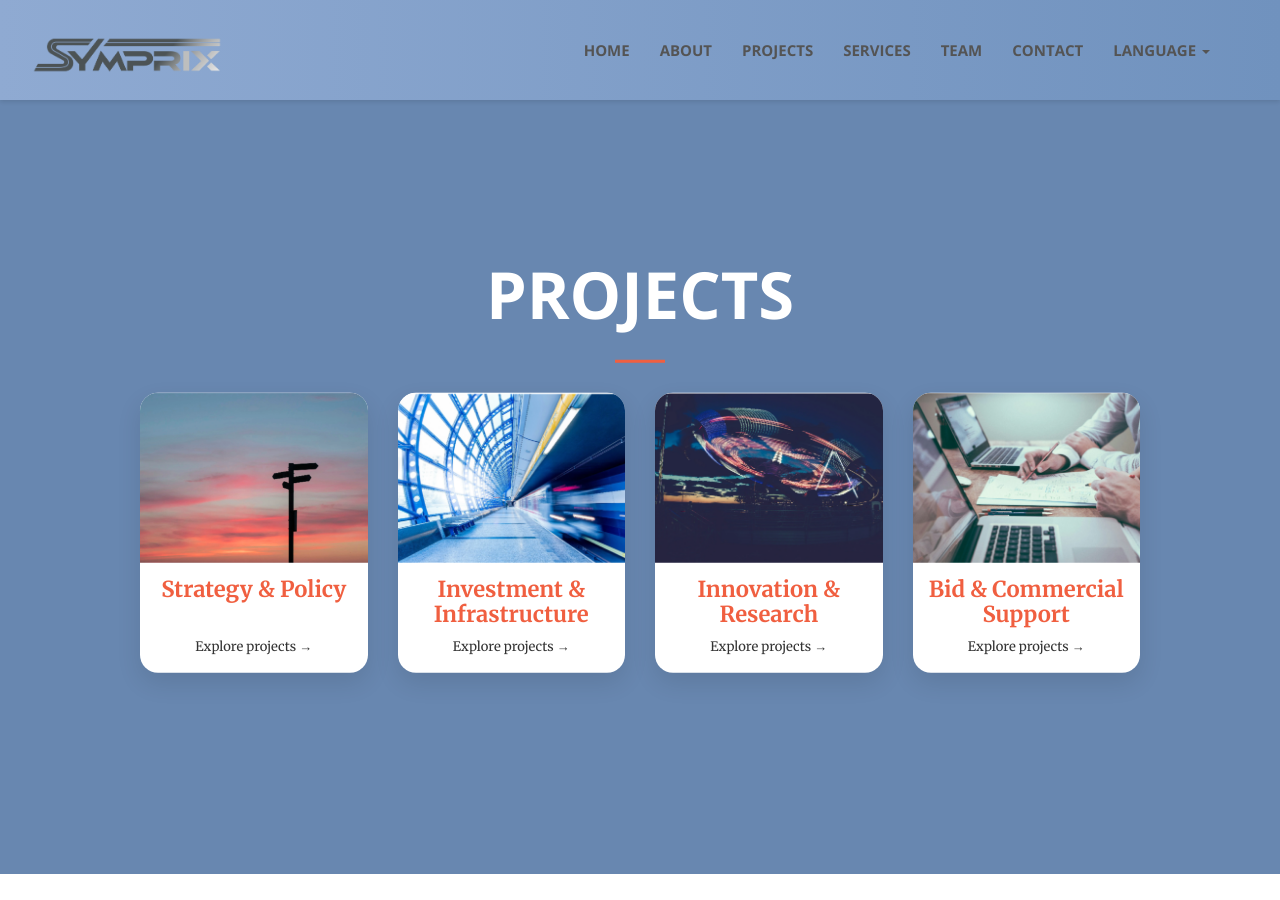
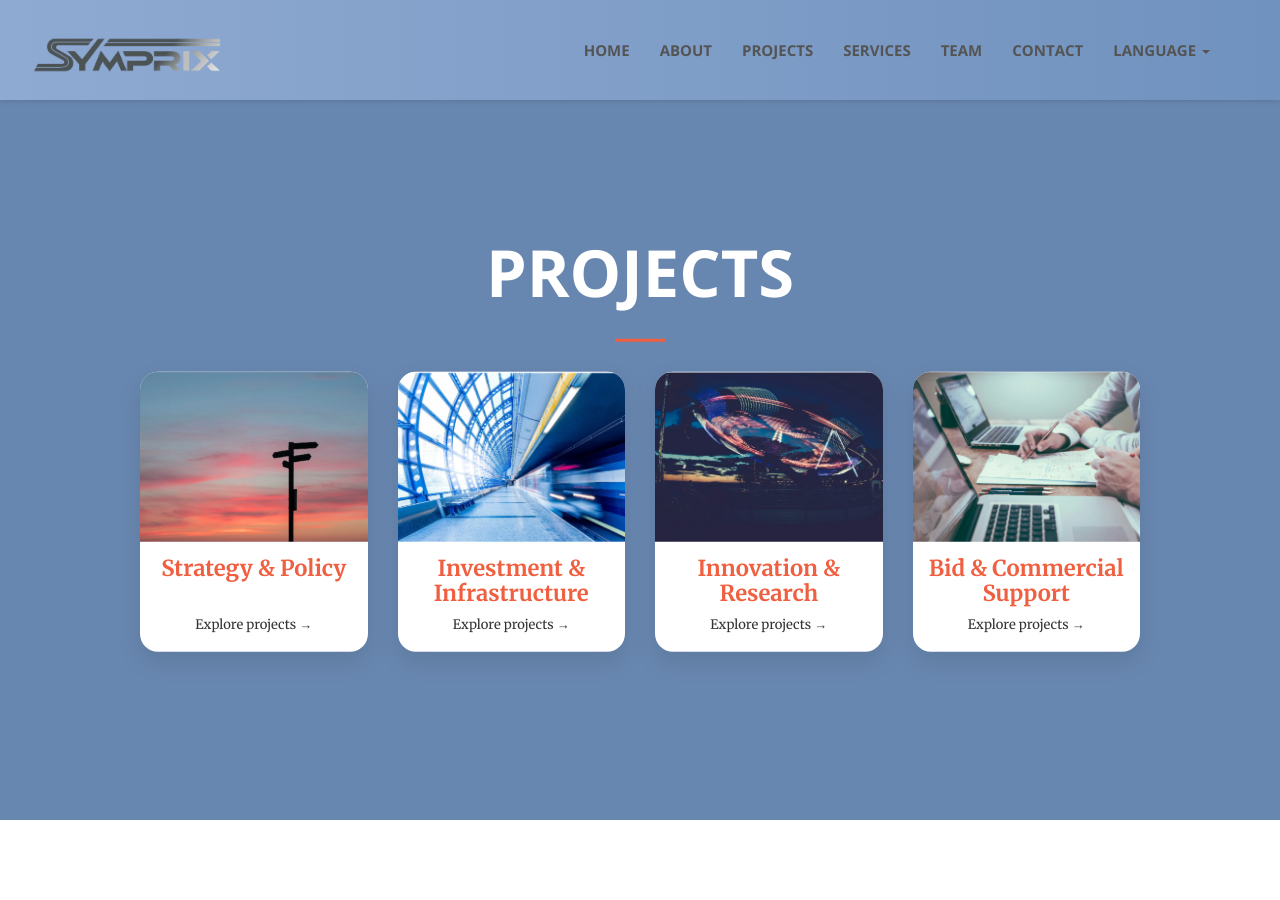
Before and after one commit to CD-Symprix/symprix, a Jekyll site: the page projects.html, which Jekyll copies as it is, in a window 1280 px wide and 900 px high. Built offline with Jekyll 4.4.1, drawn with Linux system fonts in a browser that asks for light colours.

Commit message:
Adjust projects hero section height and padding

```diff
--- a/projects.html
+++ b/projects.html
@@ -134,9 +134,9 @@
     /* ===== Projects hero height override (must be LAST) ===== */
 
     header.masthead.projects-hero {
-      min-height: 86vh !important;     /* controls total blue height */
-      padding-top: 120px !important;   /* keeps title away from nav */
-      padding-bottom: 40px !important; /* small breathing room under cards */
+      min-height: 80vh !important;     /* controls total blue height */
+      padding-top: 80px !important;   /* keeps title away from nav */
+      padding-bottom: 30px !important; /* small breathing room under cards */
     }
 
     header.masthead.projects-hero .header-content-inner{
```
